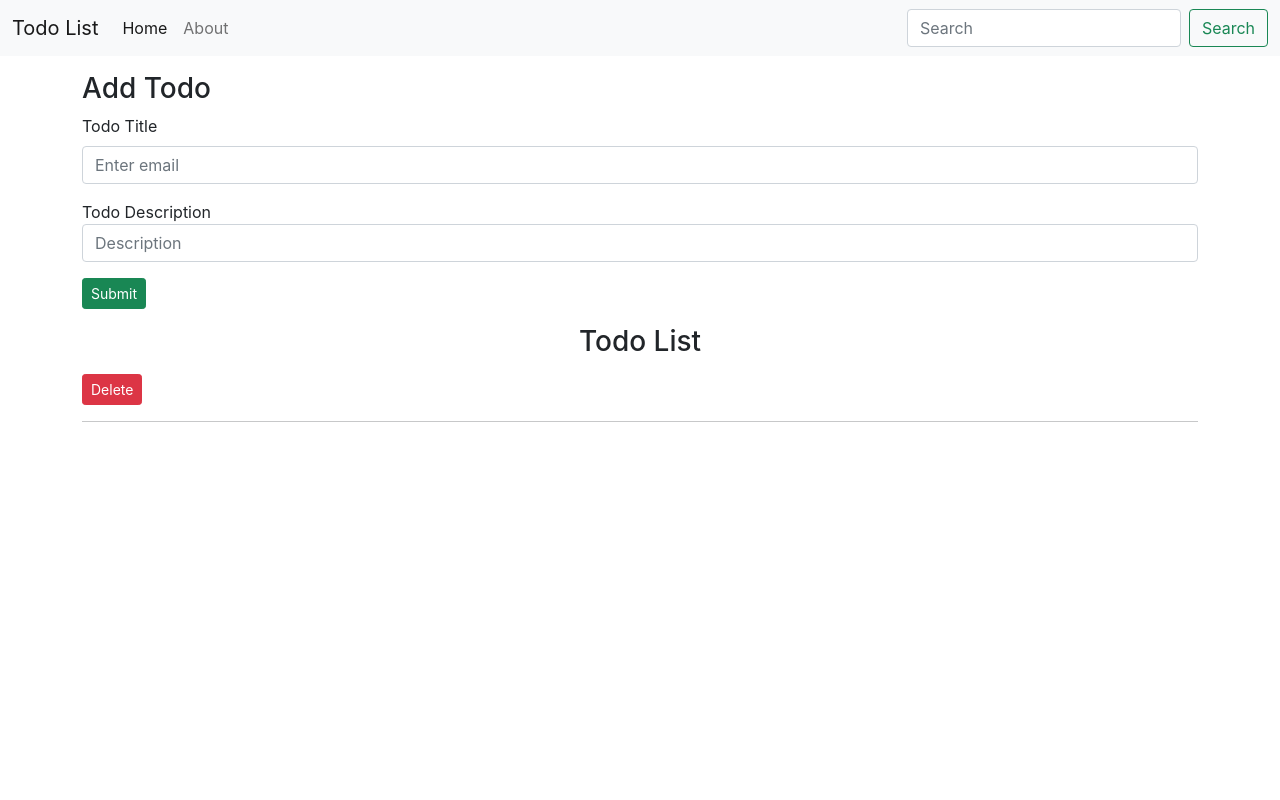
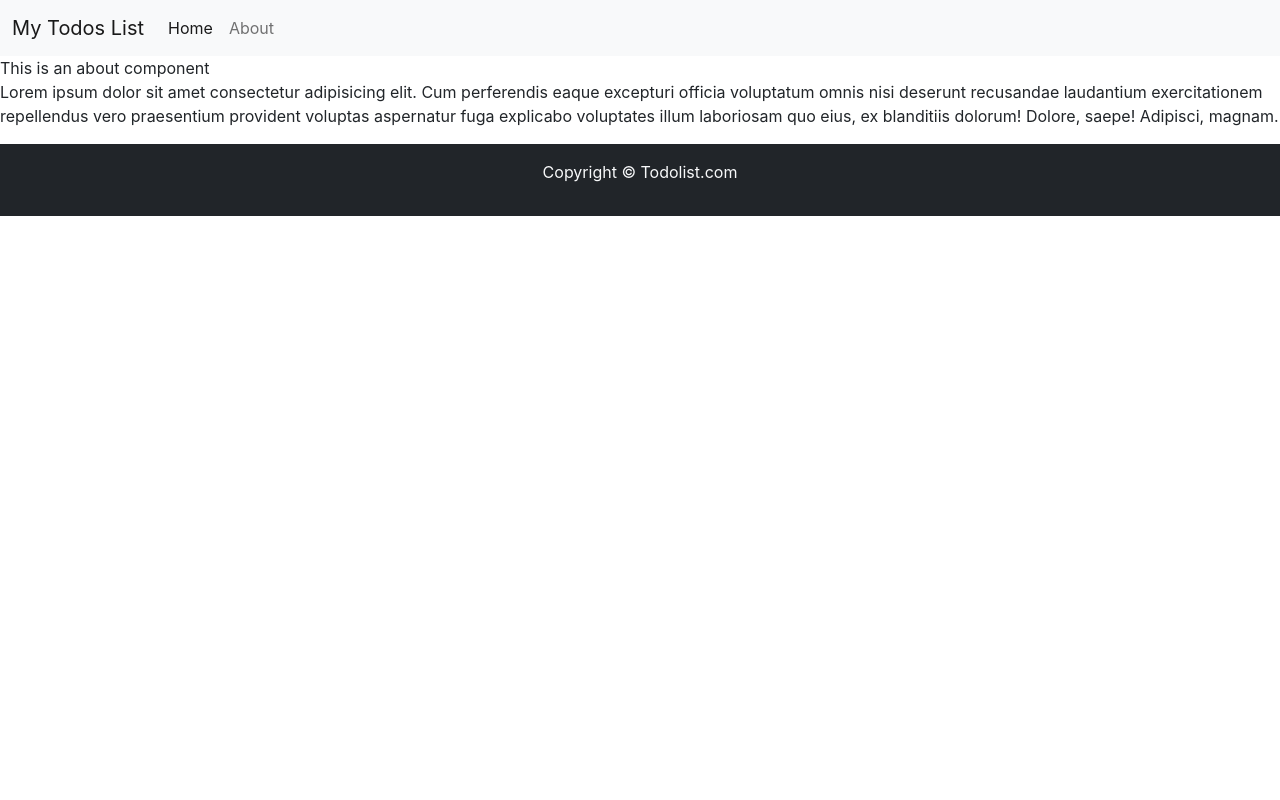
Before and after one commit to ameybobade/Todo-list, a React (Create React App) app: page /about in a window 1280 px wide. Shown: the top 800 px of the page. Built offline with nearby package versions, Linux system fonts and the light colour scheme.

Commit message:
final commit

```diff
--- a/src/App.js
+++ b/src/App.js
@@ -1,55 +1,81 @@
-import "./App.css";
+import './App.css';
 import Header from "./Components/Header";
 import { Todos } from "./Components/Todos";
 import { Footer } from "./Components/Footer";
 import { AddTodo } from "./Components/AddTodo";
-import React, { useState, useEffect } from "react";
+import { About } from "./Components/About";
+import React, { useState, useEffect } from 'react';
+import {
+  BrowserRouter as Router,
+  Switch,
+  Route
+} from "react-router-dom";
 
 function App() {
   let initTodo;
   if (localStorage.getItem("todos") === null) {
     initTodo = [];
-  } else {
+  }
+  else {
     initTodo = JSON.parse(localStorage.getItem("todos"));
   }
+
+
   const onDelete = (todo) => {
-    console.log("I am deleted", todo);
-    setTodos(
-      todos.filter((e) => {
-        return e !== todo;
-      })
-    );
+    console.log("I am ondelete of todo", todo);
+    // Deleting this way in react does not work
+    // let index = todos.indexOf(todo);
+    // todos.splice(index, 1);
+
+    setTodos(todos.filter((e) => {
+      return e !== todo;
+    }));
+    console.log("deleted", todos)
     localStorage.setItem("todos", JSON.stringify(todos));
-  };
+  }
 
   const addTodo = (title, desc) => {
-    console.log(title, desc);
+    console.log("I am adding this todo", title, desc)
     let sno;
-    if (todos.length == 0) {
+    if (todos.length === 0) {
       sno = 0;
-    } else {
+    }
+    else {
       sno = todos[todos.length - 1].sno + 1;
     }
-
     const myTodo = {
       sno: sno,
       title: title,
       desc: desc,
-    };
+    }
     setTodos([...todos, myTodo]);
-  };
+    console.log(myTodo);
+  }
 
-  const [todos, setTodos] = useState([initTodo]);
+  const [todos, setTodos] = useState(initTodo);
   useEffect(() => {
     localStorage.setItem("todos", JSON.stringify(todos));
-  }, [todos]);
+  }, [todos])
 
   return (
     <>
-      <Header title="Todo List" searchBar={true} />
-      <AddTodo addTodo={addTodo} />
-      <Todos todos={todos} onDelete={onDelete} />
+    <Router>
+      <Header title="My Todos List" searchBar={false} />
+      <Switch>
+          <Route exact path="/" render={()=>{
+            return(
+            <>
+            <AddTodo addTodo={addTodo} />
+            <Todos todos={todos} onDelete={onDelete} />
+            </>)
+          }}>
+          </Route>
+          <Route exact path="/about">
+            <About />
+          </Route>
+        </Switch>
       <Footer />
+    </Router>
     </>
   );
 }
--- /dev/null
+++ b/src/Components/About.js
@@ -0,0 +1,10 @@
+import React from 'react'
+
+export const About = () => {
+    return (
+        <div>
+            This is an about component
+            <p>Lorem ipsum dolor sit amet consectetur adipisicing elit. Cum perferendis eaque excepturi officia voluptatum omnis nisi deserunt recusandae laudantium exercitationem repellendus vero praesentium provident voluptas aspernatur fuga explicabo voluptates illum laboriosam quo eius, ex blanditiis dolorum! Dolore, saepe! Adipisci, magnam.</p>
+        </div>
+    )
+}
--- a/src/Components/AddTodo.js
+++ b/src/Components/AddTodo.js
@@ -23,20 +23,18 @@ export const AddTodo = ({addTodo}) => {
     }
     return (
         <div className="container my-3">
-            <h3>Add Todo</h3>
+            <h3>Add a Todo</h3>
             <form onSubmit={submit}>
                 <div className="mb-3">
                     <label htmlFor="title" className="form-label">Todo Title</label>
-                    <input type="text" value={title} onChange={(e)=>{setTitle(e.target.value)}} className="form-control" id="title" aria-describedby="emailHelp" placeholder="Enter email"/>
+                    <input type="text" value={title} onChange={(e) => setTitle(e.target.value)} className="form-control" id="title" aria-describedby="emailHelp" />
+
                 </div>
-
                 <div className="mb-3">
-                    <label htmlFor="desc">Todo Description</label>
-                    <input type="text"
-                    value={desc} value={desc} onChange={(e)=>{setDesc(e.target.value)}} className="form-control" id="desc" placeholder="Description"/>
+                    <label htmlFor="desc" className="form-label">Todo Description</label>
+                    <input type="text" value={desc} onChange={(e) => setDesc(e.target.value)} className="form-control" id="desc" />
                 </div>
-
-                <button type="submit" className="btn btn-success btn-sm">Submit</button>
+                <button type="submit" className="btn btn-sm btn-success">Add Todo</button>
             </form>
         </div>
     )
--- a/src/Components/Header.js
+++ b/src/Components/Header.js
@@ -1,13 +1,16 @@
 import React from "react";
 import PropTypes from 'prop-types'
+import {
+  Link
+} from "react-router-dom";
 
 export default function Header(props) {
   return (
     <nav className="navbar navbar-expand-lg navbar-light bg-light">
       <div className="container-fluid">
-        <a className="navbar-brand" href="#">
+        <Link className="navbar-brand" to="/">
           {props.title}
-        </a>
+        </Link>
         <button
           className="navbar-toggler"
           type="button"
@@ -22,14 +25,14 @@ export default function Header(props) {
         <div className="collapse navbar-collapse" id="navbarSupportedContent">
           <ul className="navbar-nav me-auto mb-2 mb-lg-0">
             <li className="nav-item">
-              <a className="nav-link active" aria-current="page" href="#">
+              <Link className="nav-link active" aria-current="page" to="/">
                 Home
-              </a>
+              </Link>
             </li>
             <li className="nav-item">
-              <a className="nav-link" href="#">
+              <Link className="nav-link" to="/about">
                 About
-              </a>
+              </Link>
             </li>
 
 
--- a/src/Components/Todoitems.js
+++ b/src/Components/Todoitems.js
@@ -2,10 +2,14 @@ import React from 'react'
 
 export const Todoitems = ({todo, onDelete}) => {
     return (
-        <div>
-            <h5>{todo.title}</h5>
-            <p>{todo.desc}</p>
-            <button className="btn btn-sm btn-danger" onClick={() => {onDelete(todo)}} >Delete</button>
-        </div>
+        <>
+            <div>
+                <h5>{todo.title}</h5>
+                <p>{todo.desc}</p>
+                <button className="btn btn-sm btn-danger" onClick={() => {onDelete(todo)}} >Delete</button>
+
+            </div>
+            <hr/>
+        </>
     )
 }
--- a/src/Components/Todos.js
+++ b/src/Components/Todos.js
@@ -10,12 +10,7 @@ export const Todos = (props) => {
             <h3 className="text-center">Todo List</h3>
             {props.todos.length===0? "No todos to display":
             props.todos.map((todo)=>{
-                return (
-                    <>
-                        <Todoitems todo={todo} key={todo.sno} onDelete={props.onDelete}/>
-                        <hr/>
-                    </>
-                )
+                return (<Todoitems todo={todo} key={todo.sno} onDelete={props.onDelete}/>)
             })}
 
         </div>
```
